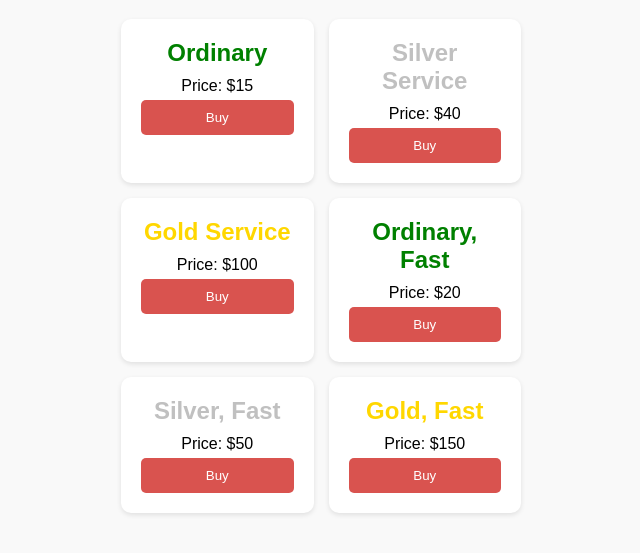
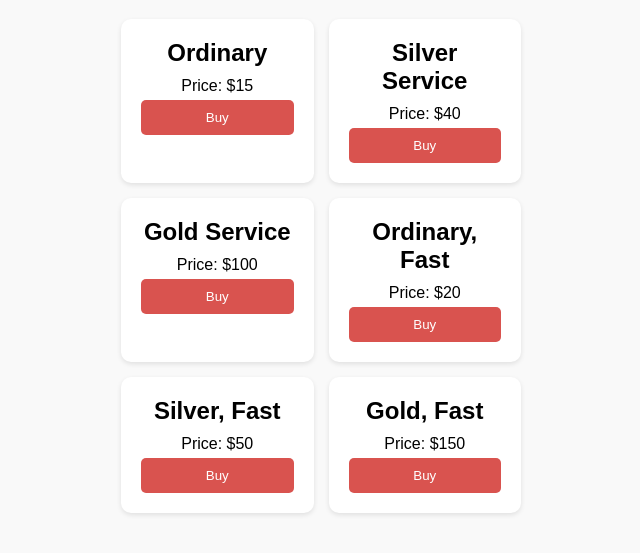
Before and after one commit to parfenmarkevich/telegram-webapp, a plain HTML site: page index.html in a window 1280 px wide. Shown: the part 81-634 px from the top of the page, without its empty margins (319-959 px from the left). Drawn offline with Linux system fonts and the light colour scheme.

Commit message:
?????? ????????? ????????

```diff
--- a/index.html
+++ b/index.html
@@ -84,33 +84,33 @@
 <body>
     <h1>Select a Service</h1>
     <div class="container">
-        <div class="item" onclick="showModal('Ordinary', '$15', 'First level project.\nTelegram bot with simple functions.', '3D Model of a character or an object.')">
-            <h2 style="color: green;">Ordinary</h2>
+        <div class="item" onclick="showModal('Ordinary\n', '$15', 'First level project.\nTelegram bot with simple functions.', '3D Model of a character or an object.')">
+            <h2 style="color: black;">Ordinary</h2>
             <p>Price: $15</p>
             <button>Buy</button>
         </div>
         <div class="item" onclick="showModal('Silver Service', '$40', 'Bot of medium complexity.', '3D Model of medium size and complexity.')">
-            <h2 style="color: silver;">Silver Service</h2>
+            <h2 style="color: black;">Silver Service</h2>
             <p>Price: $40</p>
             <button>Buy</button>
         </div>
         <div class="item" onclick="showModal('Gold Service', '$100', 'Complex, well-developed bot.', 'Complex 3D model example: house map.')">
-            <h2 style="color: gold;">Gold Service</h2>
+            <h2 style="color: black;">Gold Service</h2>
             <p>Price: $100</p>
             <button>Buy</button>
         </div>
         <div class="item" onclick="showModal('Ordinary, Fast', '$20', '100% Faster than the regular version.', '')">
-            <h2 style="color: green;">Ordinary, Fast</h2>
+            <h2 style="color: black;">Ordinary, Fast</h2>
             <p>Price: $20</p>
             <button>Buy</button>
         </div>
         <div class="item" onclick="showModal('Silver, Fast', '$50', '100% Faster than the regular version.', '')">
-            <h2 style="color: silver;">Silver, Fast</h2>
+            <h2 style="color: black;">Silver, Fast</h2>
             <p>Price: $50</p>
             <button>Buy</button>
         </div>
         <div class="item" onclick="showModal('Gold, Fast', '$150', '100% Faster than the regular version.', '')">
-            <h2 style="color: gold;">Gold, Fast</h2>
+            <h2 style="color: black;">Gold, Fast</h2>
             <p>Price: $150</p>
             <button>Buy</button>
         </div>
```
